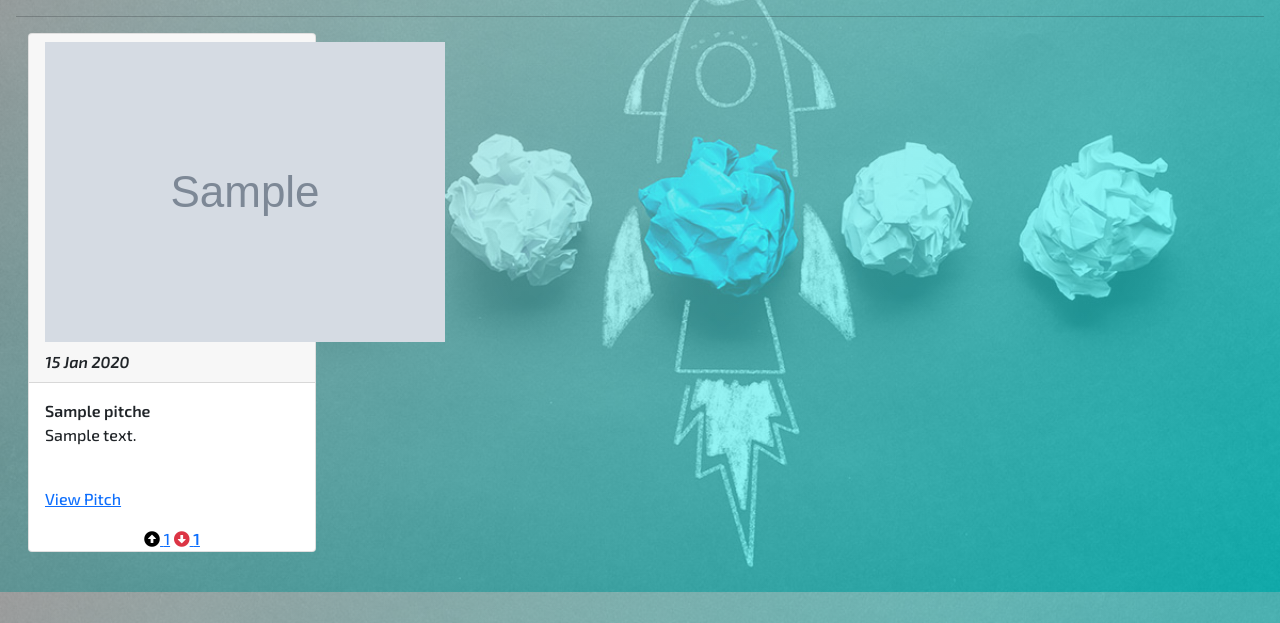
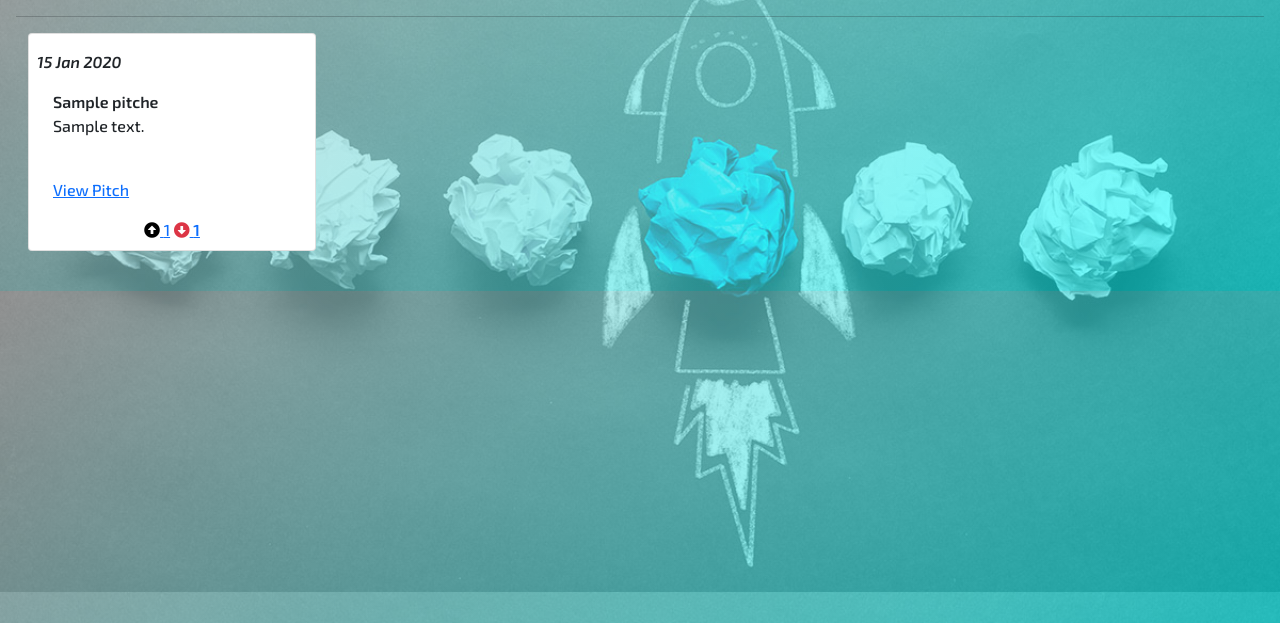
Before and after one commit to Lyonsmasawa/Pitchperfect, a Flask app: page /category/1 in a window 1280 px wide. Shown: the part 80-703 px from the top of the page. Run offline with Flask 2, Linux system fonts and the light colour scheme; a user stored in the database is signed in; tables that the repository leaves empty hold one stand-in row (values such as "Sample post"); grey boxes marked "Sample" are stand-in pictures; some libraries are stand-ins or nearby versions.

Commit message:
finalize design

```diff
--- a/app/main/views.py
+++ b/app/main/views.py
@@ -1,3 +1,4 @@
+from crypt import methods
 from flask import render_template, request, redirect, url_for, abort #takes in the name of a template file as an argument and automatically searches for the template file
 #in our app/templates/subdirectory and loads it
 from .forms import UpdateProfile
@@ -15,7 +16,7 @@
 
     return render_template('index.html', pitches = pitches)
 
-@main.route('/pitch/<int:id>')
+@main.route('/pitch/<int:id>', methods=['GET', 'POST'])
 @login_required
 def pitch(id):
     comments = Comments.query.filter_by(pitch_id = id).all()
@@ -24,13 +25,13 @@
         abort(404)
     form = CommentInput()
     if form.validate_on_submit():
-        comment = Comments(comment = form.comment.data, pitch_id = id, user_id=current_user)
+        comment = Comments(comment = form.comment.data, pitch_id = id, user_id=current_user.id)
         db.session.add(comment)
         db.session.commit()
-        form.body.data = ''
+
         return redirect(url_for('.pitch',comments=comments, pitch = pitch, form=form, id=id ))
 
-    return render_template('pitch.html', pitch = pitch, form=form)
+    return render_template('pitch.html', pitch = pitch, form=form, comments = comments)
 
 @main.route('/add_pitch', methods=['GET', 'POST'])
 @login_required
--- a/app/templates/create_pitch.html
+++ b/app/templates/create_pitch.html
@@ -17,7 +17,7 @@
                         </div>
                         <div class="col-md-6">
                             <div class="m-auto">
-                                <label for="Category" class="mb-2">Category</label>
+                                <label for="Category" class="m-auto">Category</label>
                                 <select class="form-control" name="category_id" required>
                                     {% for category in categories %}
                                     <option value="{{ category.id }}">{{ category.name }}</option>
@@ -29,10 +29,10 @@
                     <div class="m-auto">
                         <br>
                         <label for="Content" class="m-auto">Pitch</label>
-                        <textarea class="form-control" name="body" rows="5" required></textarea>
+                        <textarea class="form-control" name="body" required></textarea>
                     </div>
                     <div class="modal-footer">
-                        <button type="submit" class="btn btn-block">Save changes</button>
+                        <button type="submit" class="btn btn-block">Post Pitch</button>
                     </div>
                 </form>
             </div>
--- a/app/templates/macros.html
+++ b/app/templates/macros.html
@@ -4,17 +4,12 @@
 {% for pitch in pitches %}
 
 <div class="col-md-3">
-    <div class="card">
-        <div class="card-header">
-            {% if pitch.user.profile_pic_path %}
-            <img src="{{url_for('static', filename=pitch.user.profile_pic_path)}}" alt="">
-            {% else %}
-            <img src="{{url_for('static', filename='img/default.jpg')}}" alt="">
-            {% endif %}
+    <div class="card text-justify p-2">
+        <div class="">
             <strong>
                 <h4>{{pitch.user.name}}</h4>
             </strong>
-            <em>{{pitch.posted.strftime("%d %b %Y")}}</em>
+            <em class="text-center">{{pitch.posted.strftime("%d %b %Y")}}</em>
             <br>
         </div>
         <div class="card-body">
--- a/app/templates/profile/profile.html
+++ b/app/templates/profile/profile.html
@@ -27,7 +27,7 @@
             </div>
 
             <!--Display profile photo-->
-            <div class="col-md-4">
+            <div class="thumbnail">
 
                 {% if user.profile_pic_path %}
                 <img src="{{url_for('static',filename=user.profile_pic_path)}}" alt="" class="img-responsive">
```
Also changed, not shown: app/static/photos/logo.png (added).
